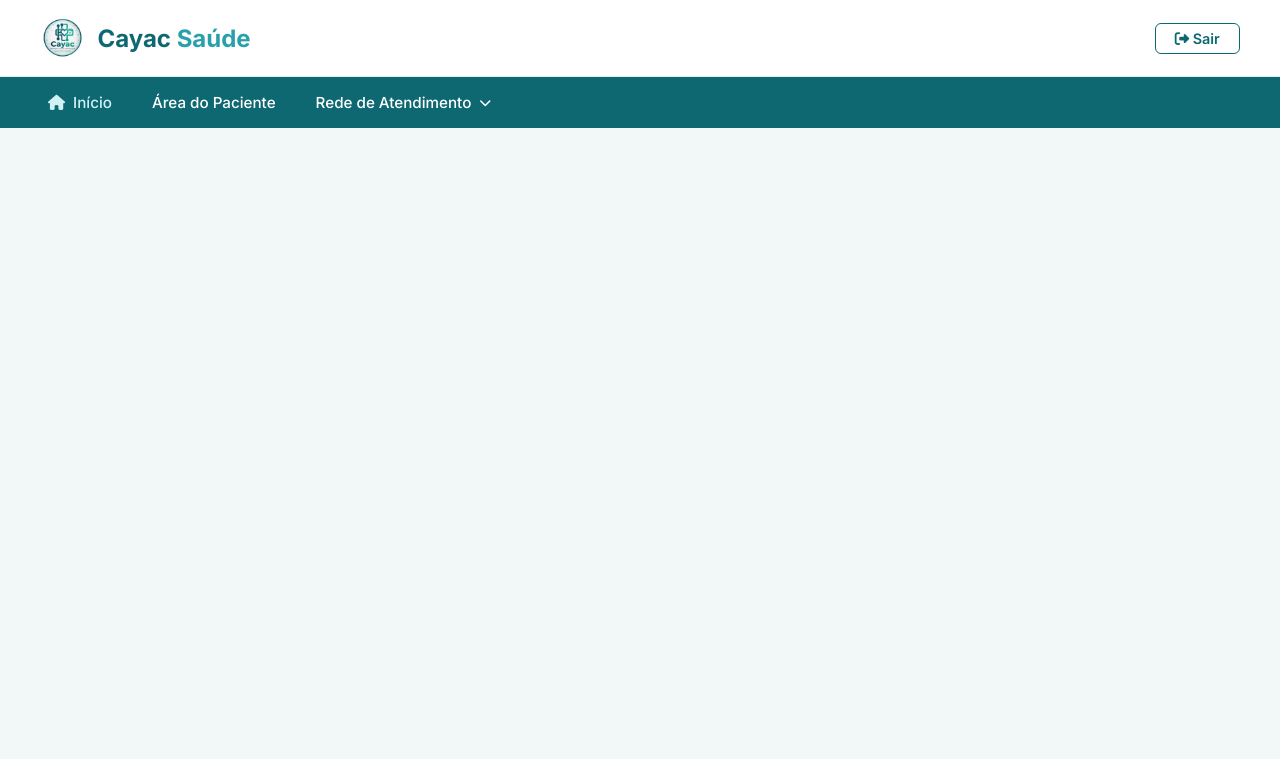
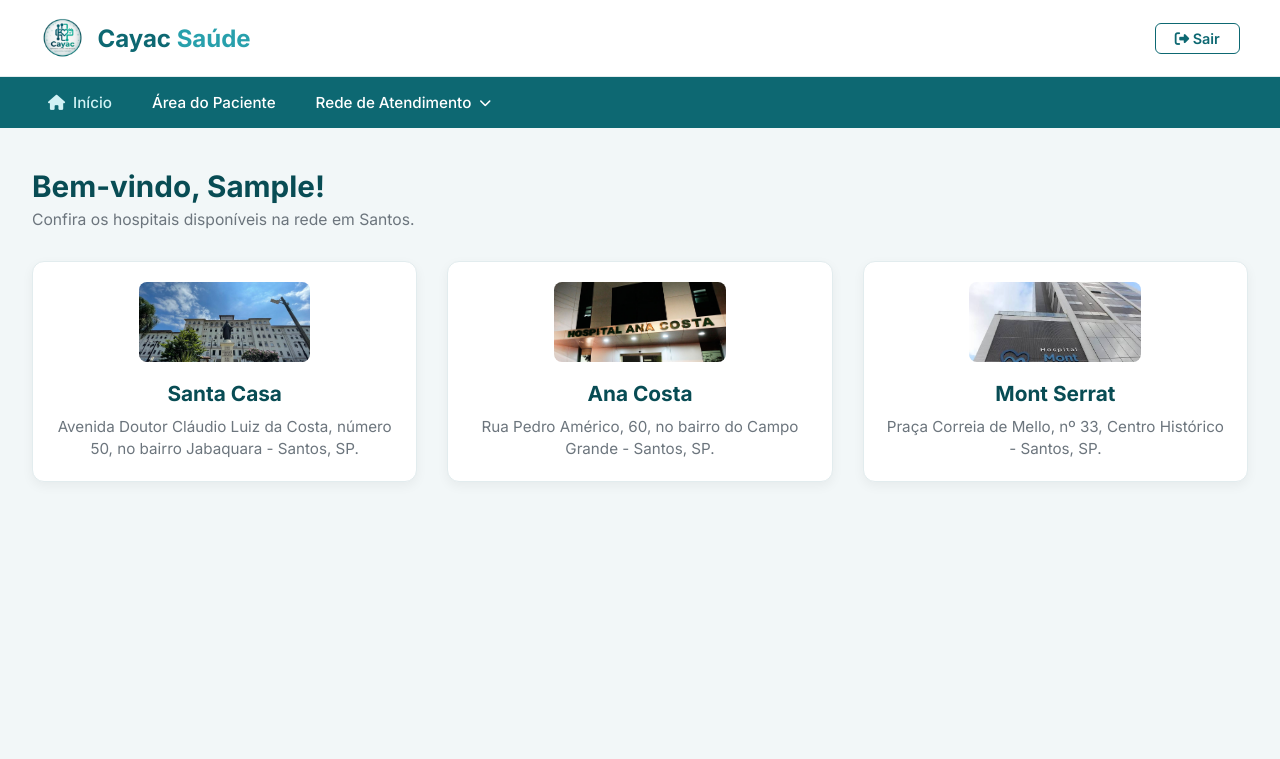
Before and after one commit to CayacTCC/ProjetoSaude, a Django app: page /painel/ in a window 1280 px wide. Shown: the top 759 px of the page. Run offline with Django 5.2, Linux system fonts and the light colour scheme; the visitor is signed in with stand-in values (Sample User, id 1).

Commit message:
Criação dos cards dos hospitais no menu2

```diff
--- a/static/staticCSS/menu2.css
+++ b/static/staticCSS/menu2.css
@@ -444,3 +444,70 @@ body {
         grid-column: span 1;
     }
 }
+
+/* Conteúdo principal da tela inicial (menu2) */
+.inicio-container {
+    max-width: 1280px;
+    width: 100%;
+    margin: 2.5rem auto;
+    padding: 0 2rem;
+    flex: 1;
+}
+
+.boas-vindas {
+    margin-bottom: 2rem;
+}
+
+.boas-vindas h1 {
+    color: var(--primary-dark);
+    font-size: 1.85rem;
+    font-weight: 700;
+}
+
+.boas-vindas p {
+    color: var(--text-muted);
+    font-size: 0.98rem;
+    margin-top: 0.35rem;
+}
+
+/* SEÇÃO UNIDADES PARCEIRAS (CARDS) */
+.servicos-grid {
+    display: grid;
+    grid-template-columns: repeat(auto-fit, minmax(280px, 1fr));
+    gap: 30px;
+}
+
+.card-servico {
+    background-color: var(--card-bg);
+    border-radius: 12px;
+    padding: 20px;
+    text-align: center;
+    box-shadow: 0 4px 12px rgba(0, 0, 0, 0.05);
+    border: 1px solid var(--border-color);
+    transition: transform 0.3s ease, box-shadow 0.3s ease;
+}
+
+.card-servico:hover {
+    transform: translateY(-5px);
+    box-shadow: 0 8px 20px rgba(0, 0, 0, 0.1);
+}
+
+.card-servico img {
+    width: 50%;
+    height: 80px;
+    object-fit: cover;
+    border-radius: 8px;
+    margin-bottom: 15px;
+}
+
+.card-servico h3 {
+    color: var(--primary-dark);
+    font-size: 1.3rem;
+    margin-bottom: 10px;
+}
+
+.card-servico p {
+    color: var(--text-muted);
+    font-size: 0.95rem;
+    line-height: 1.5;
+}
--- a/templates/menu2.html
+++ b/templates/menu2.html
@@ -7,7 +7,6 @@
     <meta name="viewport" content="width=device-width, initial-scale=1.0">
     <title>Minha Conta - Cayac Saúde</title>
     <link rel="stylesheet" href="{% static 'staticCSS/menu2.css' %}">
-    <script src="{% static 'js/main.js' %}" defer></script>
 
     <!-- Google Fonts -->
     <link rel="preconnect" href="https://fonts.googleapis.com">
@@ -48,3 +47,27 @@
             </li>
         </ul>
     </nav>
+    <main class="inicio-container">
+        <section class="boas-vindas">
+            <h1>Bem-vindo, {{ request.user.first_name|default:request.user.username }}!</h1>
+            <p>Confira os hospitais disponíveis na rede em Santos.</p>
+        </section>
+
+        <section class="servicos-grid">
+            <div class="card-servico">
+                <img src="{% static 'imagens/FachadaSantaCasa.jpeg' %}" alt="Santa Casa">
+                <h3>Santa Casa</h3>
+                <p>Avenida Doutor Cláudio Luiz da Costa, número 50, no bairro Jabaquara - Santos, SP.</p>
+            </div>
+            <div class="card-servico">
+                <img src="{% static 'imagens/HospitalAnaCosta.jpeg' %}" alt="Ana Costa">
+                <h3>Ana Costa</h3>
+                <p>Rua Pedro Américo, 60, no bairro do Campo Grande - Santos, SP.</p>
+            </div>
+            <div class="card-servico">
+                <img src="{% static 'imagens/HospitalMontSerrat.jpg' %}" alt="Mont Serrat">
+                <h3>Mont Serrat</h3>
+                <p>Praça Correia de Mello, nº 33, Centro Histórico - Santos, SP.</p>
+            </div>
+        </section>
+    </main>
```
Also changed, not shown: templates/pagina_usuario.html (+1 -39 lines), static/staticJS/usuario.js (renamed from static/staticJS/menu2.js).
